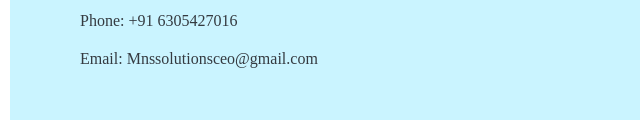
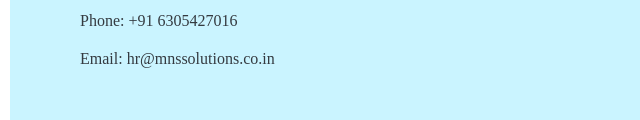
Before and after one commit to Co-ignite/MNS, a plain HTML site: page index.html in a window 1280 px wide. Shown: the part 3592-3712 px from the top of the page, 0-640 px from the left. Drawn offline with nearby package versions, Linux system fonts and the light colour scheme.

Commit message:
Changing the contact email id

```diff
--- a/index.html
+++ b/index.html
@@ -898,7 +898,7 @@ showItem(currentIndex);
                 <p>Address: Sy.No. 83/1, 2nd Floor, The Skyview 10, Silpa Gram Craft Village, Hitech City Main Road , Madhapur, Raidurgam, Hyderabad</p>
                 <p>Telangana 500081</p>
                 <p>Phone: +91 6305427016</p>
-                <p>Email: Mnssolutionsceo@gmail.com</p>
+                <p>Email: hr@mnssolutions.co.in</p>
             </div>
         </div>
     </div>
```
Also changed, not shown: Admissions.html (+1 -1 lines), contact.html (+1 -1 lines), cour.html (+1 -1 lines), jobseeker.html (+1 -1 lines), mns_services.html (+1 -1 lines), mnsaboutus.html (+1 -1 lines), mnsemployer.html (+1 -1 lines), register.html (+1 -1 lines).
